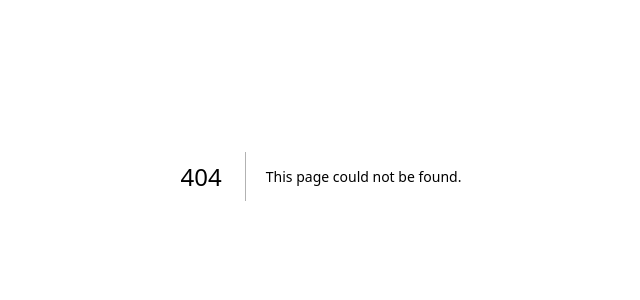
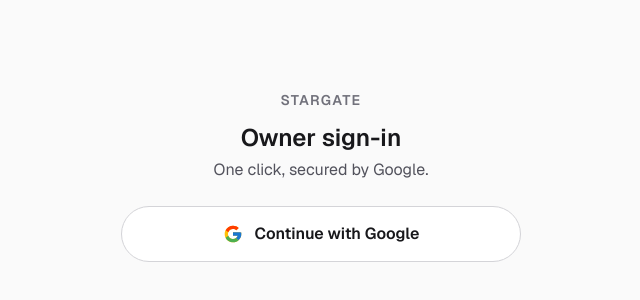
Before and after one commit to apex-digital-craft/StarGate, a Next.js app: page /login in a window 1280 px wide. Before the commit this address had no page. Shown: the part 224-524 px from the top of the page, without its empty margins (319-959 px from the left). Built offline with nearby package versions, Linux system fonts and the light colour scheme.

Commit message:
added Google Auth

```diff
--- /dev/null
+++ b/app/auth/callback/route.ts
@@ -0,0 +1,19 @@
+import { NextResponse, type NextRequest } from "next/server";
+import { createClient } from "@/lib/supabase/server";
+
+// Exchanges the magic-link `code` for a session, then lands on /dashboard.
+// Bad or expired links bounce back to /login with an error flag.
+export async function GET(request: NextRequest) {
+  const { searchParams, origin } = new URL(request.url);
+  const code = searchParams.get("code");
+  const next = searchParams.get("next") ?? "/dashboard";
+
+  if (code) {
+    const supabase = await createClient();
+    const { error } = await supabase.auth.exchangeCodeForSession(code);
+    if (!error) {
+      return NextResponse.redirect(`${origin}${next}`);
+    }
+  }
+  return NextResponse.redirect(`${origin}/login?error=link`);
+}
--- /dev/null
+++ b/app/dashboard/SignOutButton.tsx
@@ -0,0 +1,25 @@
+"use client";
+
+import { useRouter } from "next/navigation";
+import { createClient } from "@/lib/supabase/client";
+
+export default function SignOutButton() {
+  const router = useRouter();
+
+  async function onSignOut() {
+    const supabase = createClient();
+    await supabase.auth.signOut();
+    router.push("/login");
+    router.refresh();
+  }
+
+  return (
+    <button
+      type="button"
+      onClick={onSignOut}
+      className="mt-6 h-12 w-full rounded-full border border-zinc-300 bg-white text-base font-semibold text-zinc-800"
+    >
+      Sign out
+    </button>
+  );
+}
--- /dev/null
+++ b/app/dashboard/page.tsx
@@ -0,0 +1,34 @@
+import { redirect } from "next/navigation";
+import { createClient } from "@/lib/supabase/server";
+import SignOutButton from "./SignOutButton";
+
+export const dynamic = "force-dynamic";
+
+// Slice 1: gate + identity only. Stats, inbox, and settings land in later slices.
+export default async function DashboardPage() {
+  const supabase = await createClient();
+  const {
+    data: { user },
+  } = await supabase.auth.getUser();
+  if (!user) redirect("/login");
+
+  return (
+    <main className="min-h-dvh bg-zinc-50 font-sans">
+      <div className="mx-auto flex min-h-dvh w-full max-w-md flex-col items-center justify-center px-6 py-10 text-center">
+        <p className="text-sm font-semibold tracking-widest text-zinc-500">
+          STARGATE
+        </p>
+        <h1 className="mt-3 text-2xl font-semibold text-zinc-900">
+          Owner dashboard
+        </h1>
+        <p className="mt-2 text-zinc-600">
+          Signed in as {user.email ?? "unknown"}. Stats, inbox, and shop
+          settings are coming in the next slices.
+        </p>
+        <div className="w-full">
+          <SignOutButton />
+        </div>
+      </div>
+    </main>
+  );
+}
--- /dev/null
+++ b/app/login/GoogleLoginButton.tsx
@@ -0,0 +1,72 @@
+"use client";
+
+import { useState } from "react";
+import { createClient } from "@/lib/supabase/client";
+
+function GoogleIcon() {
+  return (
+    <svg width="20" height="20" viewBox="0 0 48 48" aria-hidden="true">
+      <path
+        fill="#FFC107"
+        d="M43.8 20.1H42V20H24v8h11.3C33.7 32.7 29.2 36 24 36c-6.6 0-12-5.4-12-12s5.4-12 12-12c3.1 0 5.9 1.2 8 3l5.7-5.7C34.3 6.1 29.4 4 24 4 13 4 4 13 4 24s9 20 20 20 20-9 20-20c0-1.3-.1-2.6-.2-3.9z"
+      />
+      <path
+        fill="#FF3D00"
+        d="M6.3 14.7l6.6 4.8C14.7 15.1 19 12 24 12c3.1 0 5.9 1.2 8 3l5.7-5.7C34.3 6.1 29.4 4 24 4 16.3 4 9.7 8.3 6.3 14.7z"
+      />
+      <path
+        fill="#4CAF50"
+        d="M24 44c5.2 0 9.9-2 13.4-5.2l-6.2-5.2C29.2 35.1 26.7 36 24 36c-5.2 0-9.6-3.3-11.3-8l-6.5 5C9.5 39.6 16.2 44 24 44z"
+      />
+      <path
+        fill="#1976D2"
+        d="M43.8 20.1H42V20H24v8h11.3c-.8 2.2-2.2 4.2-4.1 5.6l6.2 5.2C36.9 39.2 44 34 44 24c0-1.3-.1-2.6-.2-3.9z"
+      />
+    </svg>
+  );
+}
+
+export default function GoogleLoginButton() {
+  const [error, setError] = useState("");
+  const [busy, setBusy] = useState(false);
+
+  async function onClick() {
+    setError("");
+    setBusy(true);
+    try {
+      const supabase = createClient();
+      const { error } = await supabase.auth.signInWithOAuth({
+        provider: "google",
+        options: {
+          redirectTo: `${window.location.origin}/auth/callback`,
+        },
+      });
+      if (error) throw error;
+      // On success the browser leaves for Google; nothing more to do here.
+    } catch (err) {
+      setBusy(false);
+      setError(
+        err instanceof Error ? err.message : "Couldn't start Google sign-in."
+      );
+    }
+  }
+
+  return (
+    <div className="w-full">
+      <button
+        type="button"
+        onClick={onClick}
+        disabled={busy}
+        className="flex h-14 w-full items-center justify-center gap-3 rounded-full border border-zinc-300 bg-white text-base font-semibold text-zinc-900 disabled:opacity-60"
+      >
+        <GoogleIcon />
+        {busy ? "Connecting…" : "Continue with Google"}
+      </button>
+      {error ? (
+        <p role="alert" className="mt-2 text-sm text-red-600">
+          {error}
+        </p>
+      ) : null}
+    </div>
+  );
+}
--- /dev/null
+++ b/app/login/page.tsx
@@ -0,0 +1,24 @@
+import GoogleLoginButton from "./GoogleLoginButton";
+
+export const dynamic = "force-dynamic";
+
+export default function LoginPage() {
+  return (
+    <main className="min-h-dvh bg-zinc-50 font-sans">
+      <div className="mx-auto flex min-h-dvh w-full max-w-md flex-col items-center justify-center px-6 py-10">
+        <p className="text-sm font-semibold tracking-widest text-zinc-500">
+          STARGATE
+        </p>
+        <h1 className="mt-3 text-center text-2xl font-semibold text-zinc-900">
+          Owner sign-in
+        </h1>
+        <p className="mt-1 text-center text-zinc-600">
+          One click, secured by Google.
+        </p>
+        <div className="mt-6 w-full">
+          <GoogleLoginButton />
+        </div>
+      </div>
+    </main>
+  );
+}
--- /dev/null
+++ b/lib/supabase/client.ts
@@ -0,0 +1,16 @@
+import { createBrowserClient } from "@supabase/ssr";
+
+// NOTE: literal process.env.NEXT_PUBLIC_* access only. Bundlers inline env
+// vars for static member expressions — dynamic process.env[name] does NOT get
+// replaced in browser bundles, which throws at click time.
+
+// Browser-side client. Auth session is stored in cookies (managed by proxy.ts),
+// so sign-in state survives server rendering.
+export function createClient() {
+  const url = process.env.NEXT_PUBLIC_SUPABASE_URL;
+  const anonKey = process.env.NEXT_PUBLIC_SUPABASE_ANON_KEY;
+  if (!url || !anonKey) {
+    throw new Error("Missing Supabase env vars (NEXT_PUBLIC_SUPABASE_*).");
+  }
+  return createBrowserClient(url, anonKey);
+}
--- /dev/null
+++ b/lib/supabase/proxy.ts
@@ -0,0 +1,33 @@
+import { createServerClient } from "@supabase/ssr";
+import { NextResponse, type NextRequest } from "next/server";
+
+// Refreshes the auth session on every request so server rendering
+// always sees a valid user. Called from proxy.ts.
+export async function updateSession(request: NextRequest) {
+  let supabaseResponse = NextResponse.next({ request });
+
+  const supabase = createServerClient(
+    process.env.NEXT_PUBLIC_SUPABASE_URL!,
+    process.env.NEXT_PUBLIC_SUPABASE_ANON_KEY!,
+    {
+      cookies: {
+        getAll() {
+          return request.cookies.getAll();
+        },
+        setAll(cookiesToSet) {
+          cookiesToSet.forEach(({ name, value }) =>
+            request.cookies.set(name, value)
+          );
+          supabaseResponse = NextResponse.next({ request });
+          cookiesToSet.forEach(({ name, value, options }) =>
+            supabaseResponse.cookies.set(name, value, options)
+          );
+        },
+      },
+    }
+  );
+
+  await supabase.auth.getUser();
+
+  return supabaseResponse;
+}
--- /dev/null
+++ b/lib/supabase/server.ts
@@ -0,0 +1,35 @@
+import { createServerClient } from "@supabase/ssr";
+import { cookies } from "next/headers";
+
+function getEnv(name: string): string {
+  const value = process.env[name];
+  if (!value) throw new Error(`Missing env var ${name}.`);
+  return value;
+}
+
+// Server-side client. Reads the session from cookies; writes refreshed
+// tokens back. Call from Server Components, Server Actions, Route Handlers.
+export async function createClient() {
+  const cookieStore = await cookies();
+  return createServerClient(
+    getEnv("NEXT_PUBLIC_SUPABASE_URL"),
+    getEnv("NEXT_PUBLIC_SUPABASE_ANON_KEY"),
+    {
+      cookies: {
+        getAll() {
+          return cookieStore.getAll();
+        },
+        setAll(cookiesToSet) {
+          try {
+            cookiesToSet.forEach(({ name, value, options }) =>
+              cookieStore.set(name, value, options)
+            );
+          } catch {
+            // Called from a Server Component (read-only cookies).
+            // Refresh is handled by proxy.ts instead.
+          }
+        },
+      },
+    }
+  );
+}
--- a/package.json
+++ b/package.json
@@ -9,6 +9,7 @@
     "lint": "eslint"
   },
   "dependencies": {
+    "@supabase/ssr": "^0.12.7",
     "@supabase/supabase-js": "^2.116.0",
     "jspdf": "^4.2.1",
     "next": "16.3.4",
--- /dev/null
+++ b/proxy.ts
@@ -0,0 +1,14 @@
+import type { NextRequest } from "next/server";
+import { updateSession } from "@/lib/supabase/proxy";
+
+// Next 16 convention: `proxy` replaces `middleware`. Refreshes the Supabase
+// auth session on every matched request.
+export function proxy(request: NextRequest) {
+  return updateSession(request);
+}
+
+export const config = {
+  matcher: [
+    "/((?!_next/static|_next/image|favicon.ico|.*\\.(?:svg|png|jpg|jpeg|gif|webp|ico)$).*)",
+  ],
+};
```
Also changed, not shown: 1 other file (tests, documents, lock files or other folders).
